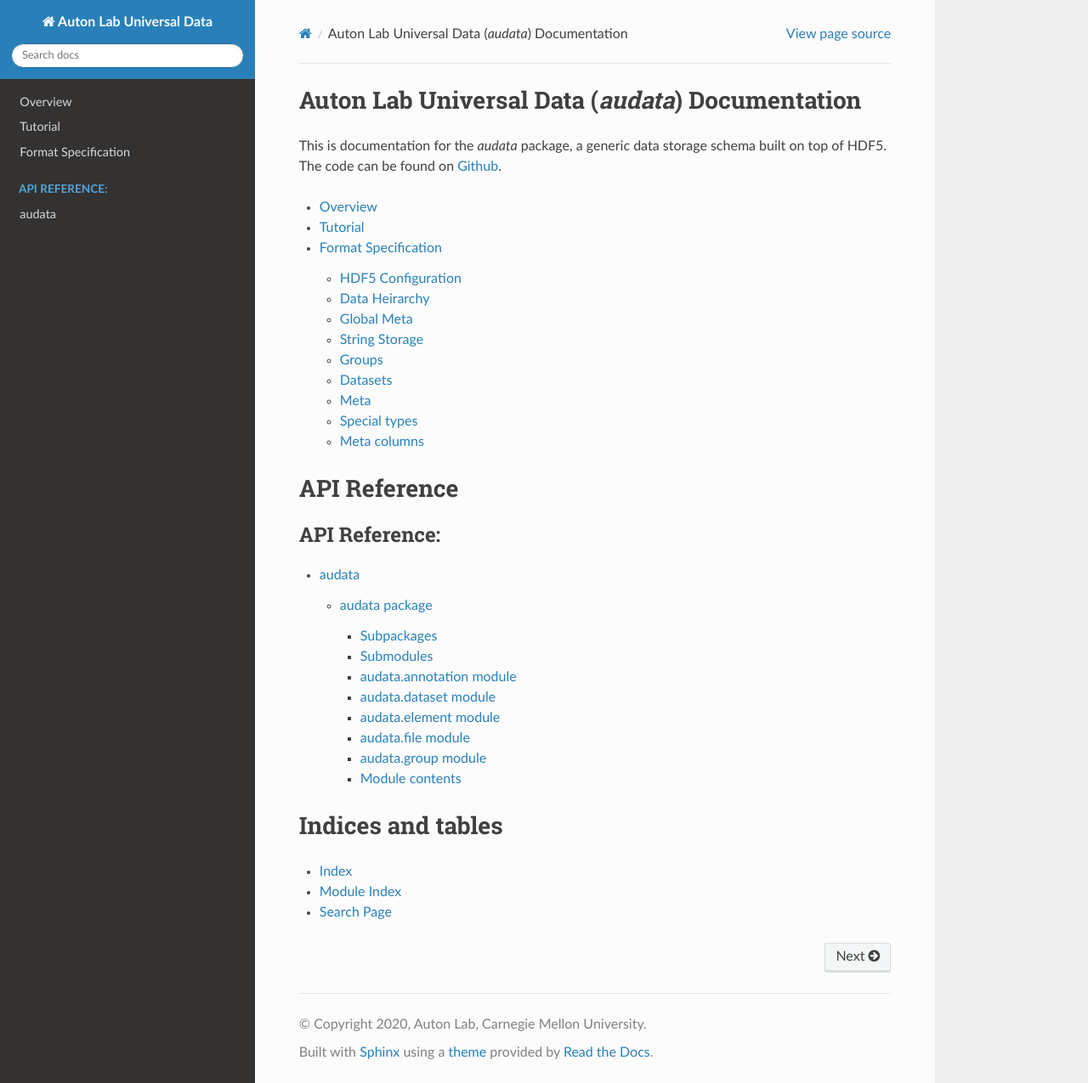
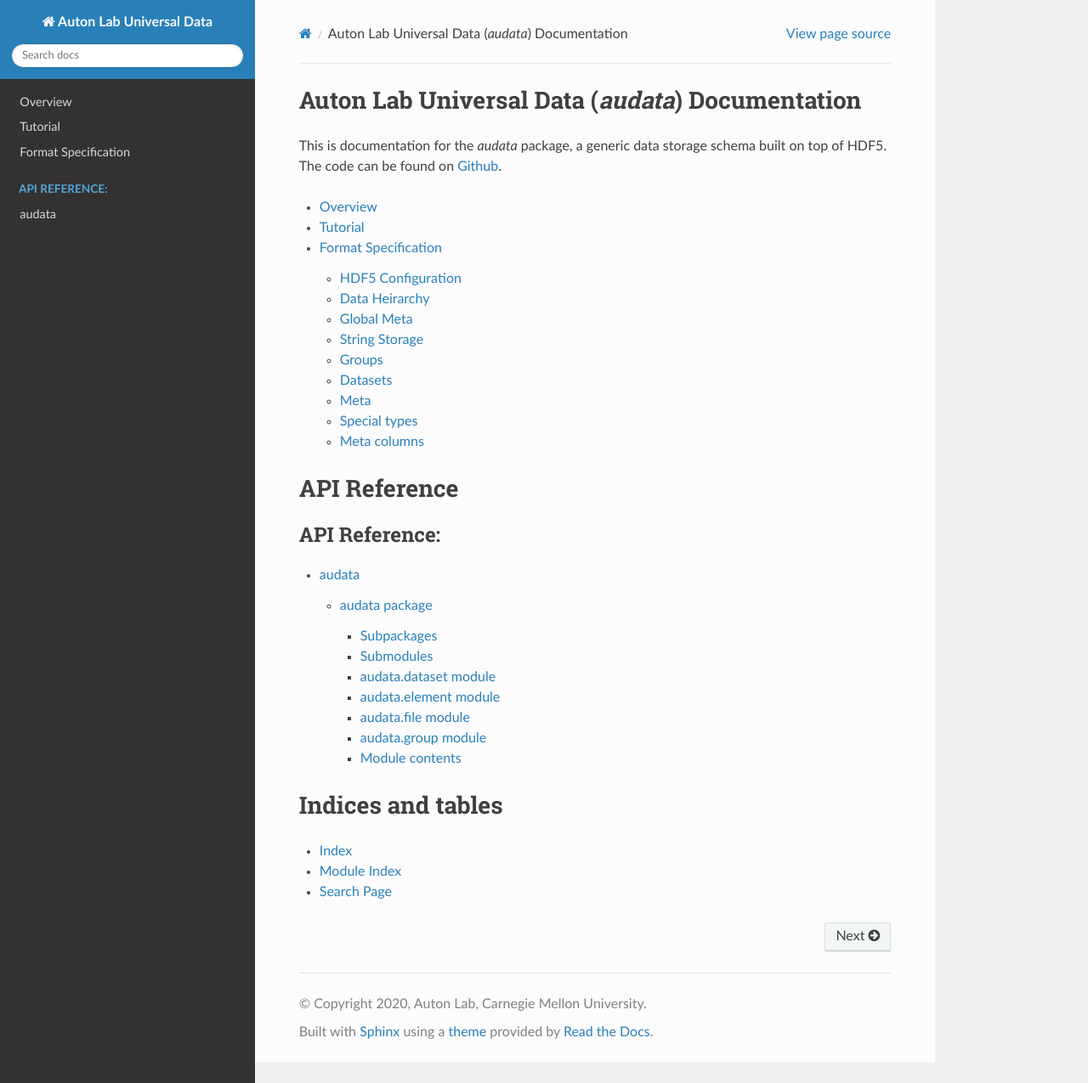
Before and after one commit to autonlab/audata, a Sphinx documentation site: the page built from docs/source/index.rst, in a window 1280 px wide and 1275 px high. Shown: the whole window at 85% size. Built offline with Sphinx 7.4.7 and the Read the Docs theme 2.0.0, drawn with Linux system fonts in a browser that asks for light colours.

Commit message:
Updated documentation to remove annotations file.

```diff
--- a/docs/source/_api/audata.rst
+++ b/docs/source/_api/audata.rst
@@ -11,14 +11,6 @@ Subpackages
 
 Submodules
 ----------
-
-audata.annotation module
-------------------------
-
-.. automodule:: audata.annotation
-   :members:
-   :undoc-members:
-   :show-inheritance:
 
 audata.dataset module
 ---------------------
```
